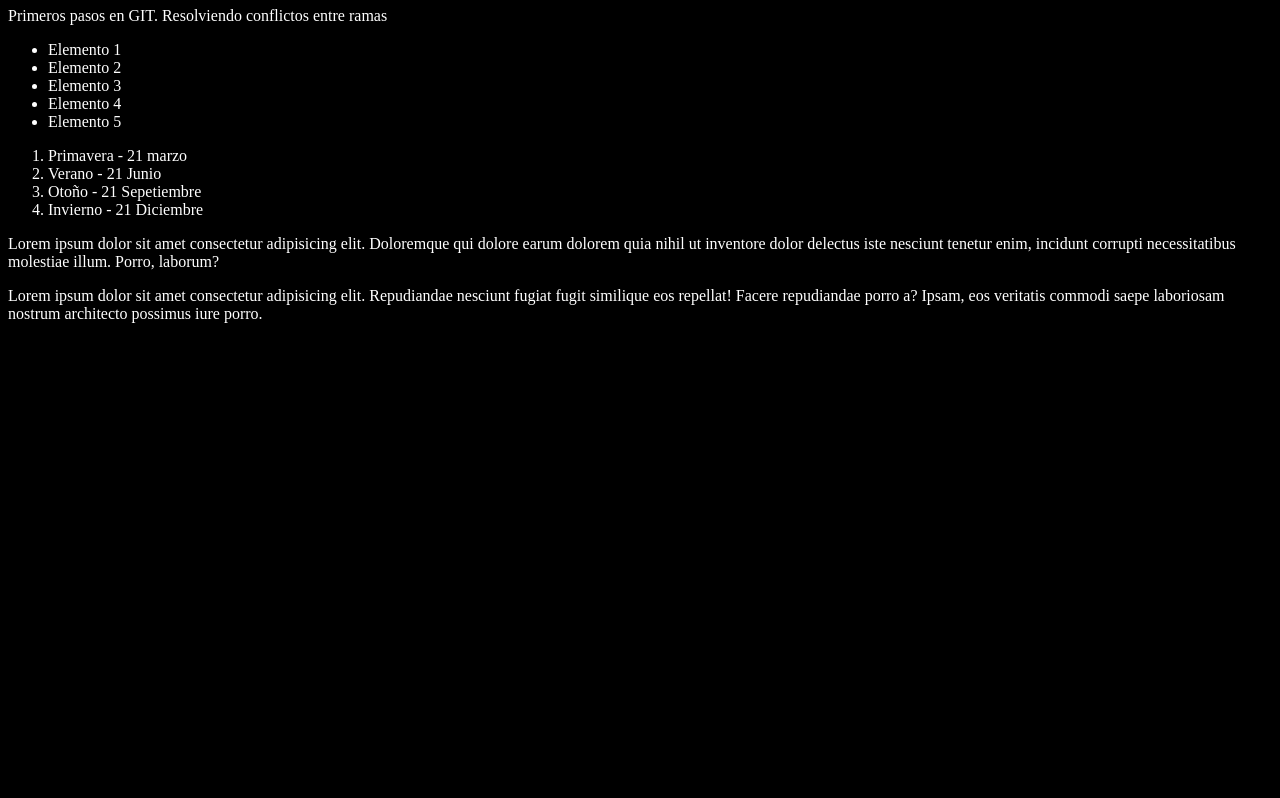
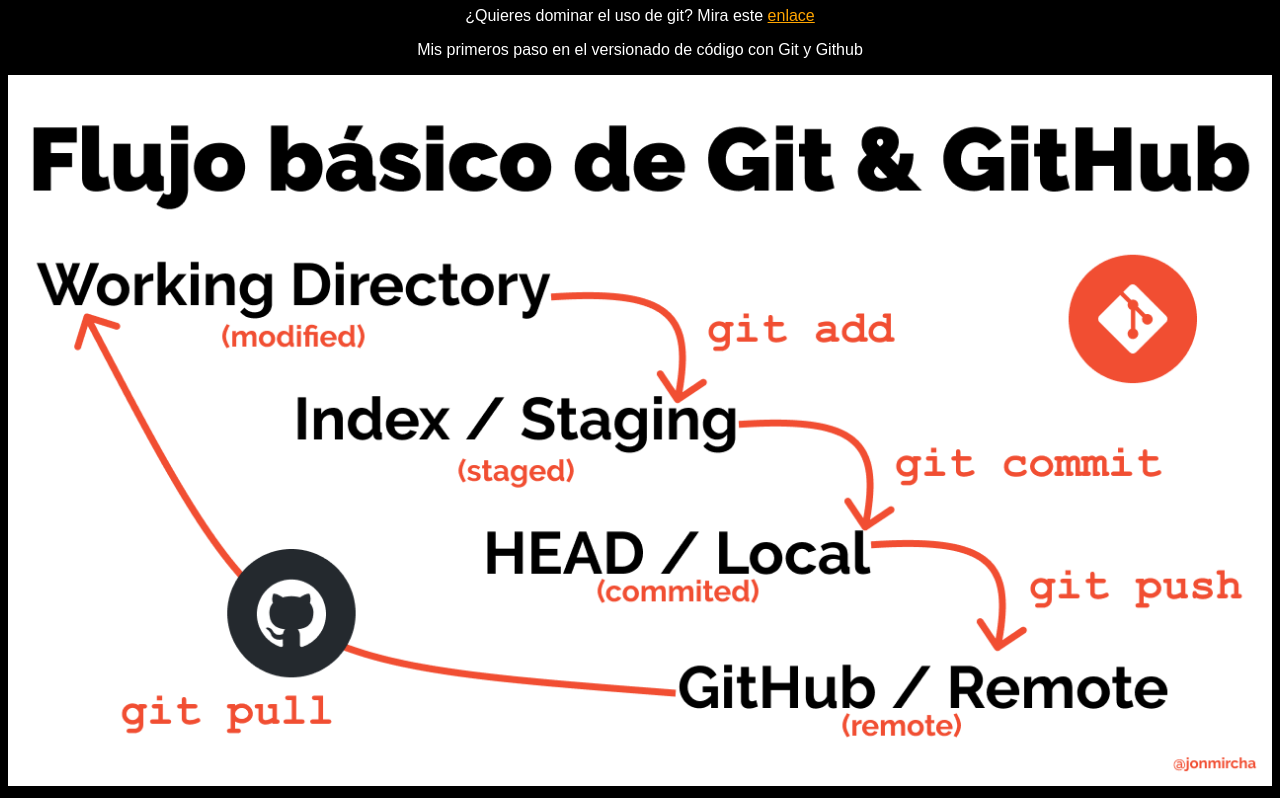
Before and after one commit to GianOlortiga/youtube-git, a plain HTML site: page index.html in a window 1280 px wide. Shown: the part 73-871 px from the top of the page. Before the commit the page ends 800 px from the top, so only its background shows below. Drawn offline with Linux system fonts and the light colour scheme.

Commit message:
Agregando imagen git y retocando el html

```diff
--- a/index.html
+++ b/index.html
@@ -8,26 +8,10 @@
 </head>
 <body>
     <h1>Aprendiendo GIT</h1>
-    <p>Primeros pasos en GIT. Resolviendo conflictos entre ramas</p>
-    <ul>
-        <li>Elemento 1</li>
-        <li>Elemento 2</li>
-        <li>Elemento 3</li>
-        <li>Elemento 4</li>
-        <li>Elemento 5</li>
-    </ul>
-    <ol>
-        <li>Primavera - 21 marzo</li>
-        <li>Verano - 21 Junio</li>
-        <li>Otoño - 21 Sepetiembre</li>
-        <li>Invierno - 21 Diciembre</li>
-    </ol>
-    <p>
-        Lorem ipsum dolor sit amet consectetur adipisicing elit. Doloremque qui dolore earum dolorem quia nihil ut inventore dolor delectus iste nesciunt tenetur enim, incidunt corrupti necessitatibus molestiae illum. Porro, laborum?
-    </p>
-    <p>
-        Lorem ipsum dolor sit amet consectetur adipisicing elit. Repudiandae nesciunt fugiat fugit similique eos repellat! Facere repudiandae porro a? Ipsam, eos veritatis commodi saepe laboriosam nostrum architecto possimus iure porro.
-    </p>
+    <p>¿Quieres dominar el uso de git? Mira este <a href="https://jonmircha.com/git" target="_blank">enlace</a></p>
+
+    <p>Mis primeros paso en el versionado de código con Git y Github</p>
+    <img src="git-flow.png" alt="Flujo básico de git">
     <script src="index.js"></script>
 </body>
 </html>
--- a/style.css
+++ b/style.css
@@ -1,4 +1,15 @@
 html{
     background: #000;
     color: #fff;
+    font-family: sans-serif;
+    text-align: center;
 }
+a{
+    color: orange;
+}
+a:hover{
+    color: orangered;
+}
+img{
+    max-width: 100%;
+}
```
Also changed, not shown: git-flow.png (added).
